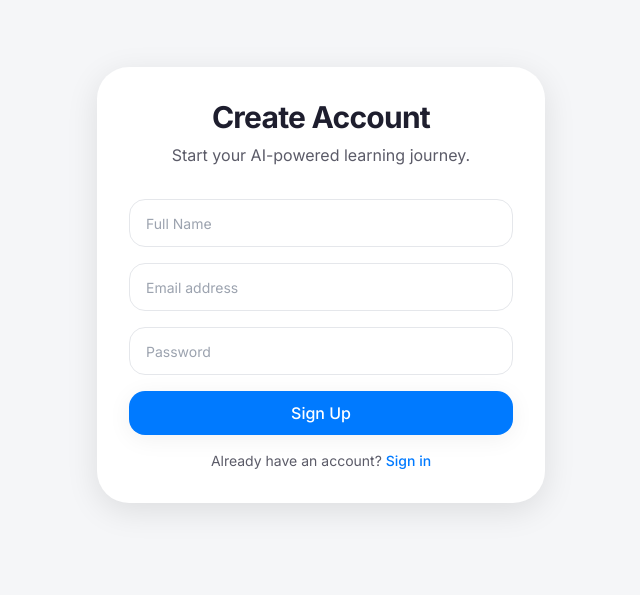
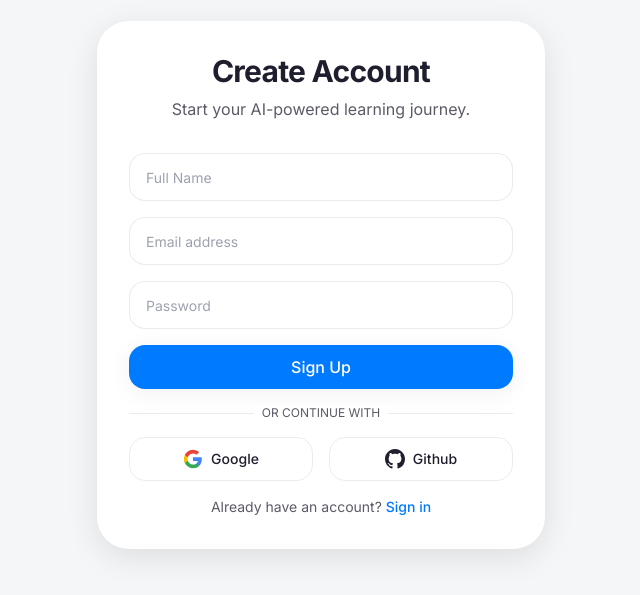
Before and after one commit to CodexAde/Crix, a React app in the folder frontend/: page /register in a window 1280 px wide. Shown: the part 115-710 px from the top of the page, without its empty margins (319-959 px from the left). Built offline with nearby package versions, Linux system fonts and the light colour scheme; no server answers; the HTML template or start-up script is replaced by a standard one.

Commit message:
feat: Introduce dynamic theming with CSS variables and integrate react-hot-toast for enhanced user notifications.

```diff
--- a/frontend/package.json
+++ b/frontend/package.json
@@ -16,6 +16,7 @@
     "lucide-react": "^0.556.0",
     "react": "^19.2.0",
     "react-dom": "^19.2.0",
+    "react-hot-toast": "^2.6.0",
     "react-markdown": "^10.1.0",
     "react-router-dom": "^7.10.1",
     "rehype-katex": "^7.0.1",
--- a/frontend/src/App.jsx
+++ b/frontend/src/App.jsx
@@ -1,6 +1,7 @@
 import { BrowserRouter as Router, Routes, Route, Navigate } from 'react-router-dom';
 import { AuthProvider, useAuth } from './context/AuthContext';
 import { ThemeProvider } from './context/ThemeContext';
+import { Toaster } from 'react-hot-toast';
 import Landing from './pages/Landing';
 import Login from './pages/Login';
 import Register from './pages/Register';
@@ -89,6 +90,32 @@ export default function App() {
     <Router>
       <ThemeProvider>
         <AuthProvider>
+          <Toaster
+            position="top-center"
+            toastOptions={{
+              duration: 3000,
+              style: {
+                background: '#1e1e2e',
+                color: '#fff',
+                borderRadius: '1rem',
+                padding: '12px 20px',
+                fontFamily: 'Inter, sans-serif',
+                fontSize: '14px',
+              },
+              success: {
+                iconTheme: {
+                  primary: '#10B981',
+                  secondary: '#fff',
+                },
+              },
+              error: {
+                iconTheme: {
+                  primary: '#EF4444',
+                  secondary: '#fff',
+                },
+              },
+            }}
+          />
           <AppRoutes />
         </AuthProvider>
       </ThemeProvider>
--- a/frontend/src/components/Button.jsx
+++ b/frontend/src/components/Button.jsx
@@ -15,9 +15,9 @@ export const Button = ({
   const baseStyles = "inline-flex items-center justify-center rounded-2xl font-medium transition-all duration-200 disabled:opacity-50 disabled:pointer-events-none active:scale-95";
 
   const variants = {
-    primary: "bg-accent text-white hover:bg-blue-600 shadow-soft hover:shadow-strong",
-    secondary: "bg-white text-primary border border-border-soft hover:bg-gray-50 shadow-soft",
-    ghost: "text-secondary hover:text-primary hover:bg-gray-100/50",
+    primary: "bg-accent text-white hover:opacity-90 shadow-soft hover:shadow-strong",
+    secondary: "border shadow-soft hover:opacity-80",
+    ghost: "hover:opacity-80",
   };
 
   const sizes = {
@@ -26,9 +26,26 @@ export const Button = ({
     lg: "h-14 px-8 text-lg",
   };
 
+  const getVariantStyles = () => {
+    if (variant === 'secondary') {
+      return {
+        backgroundColor: 'var(--bg-card)',
+        borderColor: 'var(--border-soft)',
+        color: 'var(--text-primary)',
+      };
+    }
+    if (variant === 'ghost') {
+      return {
+        color: 'var(--text-secondary)',
+      };
+    }
+    return {};
+  };
+
   return (
     <button
       className={twMerge(baseStyles, variants[variant], sizes[size], className)}
+      style={getVariantStyles()}
       disabled={isLoading || disabled}
       {...props}
     >
--- a/frontend/src/pages/Login.jsx
+++ b/frontend/src/pages/Login.jsx
@@ -4,6 +4,23 @@ import { useAuth } from '../context/AuthContext';
 import { Button } from '../components/Button';
 import { Input } from '../components/Input';
 import { motion } from 'framer-motion';
+import toast from 'react-hot-toast';
+
+// SVG Icons for social login
+const GoogleIcon = () => (
+  <svg viewBox="0 0 24 24" width="20" height="20">
+    <path fill="#4285F4" d="M22.56 12.25c0-.78-.07-1.53-.2-2.25H12v4.26h5.92c-.26 1.37-1.04 2.53-2.21 3.31v2.77h3.57c2.08-1.92 3.28-4.74 3.28-8.09z"/>
+    <path fill="#34A853" d="M12 23c2.97 0 5.46-.98 7.28-2.66l-3.57-2.77c-.98.66-2.23 1.06-3.71 1.06-2.86 0-5.29-1.93-6.16-4.53H2.18v2.84C3.99 20.53 7.7 23 12 23z"/>
+    <path fill="#FBBC05" d="M5.84 14.09c-.22-.66-.35-1.36-.35-2.09s.13-1.43.35-2.09V7.07H2.18C1.43 8.55 1 10.22 1 12s.43 3.45 1.18 4.93l2.85-2.22.81-.62z"/>
+    <path fill="#EA4335" d="M12 5.38c1.62 0 3.06.56 4.21 1.64l3.15-3.15C17.45 2.09 14.97 1 12 1 7.7 1 3.99 3.47 2.18 7.07l3.66 2.84c.87-2.6 3.3-4.53 6.16-4.53z"/>
+  </svg>
+);
+
+const GithubIcon = () => (
+  <svg viewBox="0 0 24 24" width="20" height="20" fill="currentColor">
+    <path d="M12 0C5.37 0 0 5.37 0 12c0 5.31 3.435 9.795 8.205 11.385.6.105.825-.255.825-.57 0-.285-.015-1.23-.015-2.235-3.015.555-3.795-.735-4.035-1.41-.135-.345-.72-1.41-1.23-1.695-.42-.225-1.02-.78-.015-.795.945-.015 1.62.87 1.845 1.23 1.08 1.815 2.805 1.305 3.495.99.105-.78.42-1.305.765-1.605-2.67-.3-5.46-1.335-5.46-5.925 0-1.305.465-2.385 1.23-3.225-.12-.3-.54-1.53.12-3.18 0 0 1.005-.315 3.3 1.23.96-.27 1.98-.405 3-.405s2.04.135 3 .405c2.295-1.56 3.3-1.23 3.3-1.23.66 1.65.24 2.88.12 3.18.765.84 1.23 1.905 1.23 3.225 0 4.605-2.805 5.625-5.475 5.925.435.375.81 1.095.81 2.22 0 1.605-.015 2.895-.015 3.3 0 .315.225.69.825.57A12.02 12.02 0 0024 12c0-6.63-5.37-12-12-12z"/>
+  </svg>
+);
 
 export default function Login() {
   const [email, setEmail] = useState('');
@@ -17,28 +34,32 @@ export default function Login() {
     setLoading(true);
     try {
       await login(email, password);
-      // Once logged in, check if onboarding is complete or not
-      // For now, let's just go to dashboard or onboarding
-      // We will handle redirect logic in App.jsx or here later
+      toast.success('Welcome back!');
       navigate('/dashboard');
     } catch (error) {
       console.error(error);
-      alert('Login failed');
+      toast.error(error.response?.data?.message || 'Login failed. Please try again.');
     } finally {
       setLoading(false);
     }
   };
 
+  const handleGoogleLogin = () => {
+    const backendUrl = import.meta.env.VITE_BACKEND_URL || 'http://localhost:3000/api/v1';
+    window.location.href = `${backendUrl}/users/auth/google`;
+  };
+
   return (
-    <div className="min-h-screen flex items-center justify-center p-4 bg-[#f5f6f8]">
+    <div className="min-h-screen flex items-center justify-center p-4" style={{ backgroundColor: 'var(--bg-main)' }}>
       <motion.div
         initial={{ opacity: 0, y: 20 }}
         animate={{ opacity: 1, y: 0 }}
-        className="w-full max-w-md bg-white rounded-[2rem] p-8 shadow-strong"
+        className="w-full max-w-md rounded-[2rem] p-8 shadow-strong"
+        style={{ backgroundColor: 'var(--bg-card)' }}
       >
         <div className="text-center mb-8">
-          <h1 className="text-3xl font-bold tracking-tight text-primary mb-2">Welcome back</h1>
-          <p className="text-secondary">Enter your details to continue your journey.</p>
+          <h1 className="text-3xl font-bold tracking-tight mb-2" style={{ color: 'var(--text-primary)' }}>Welcome back</h1>
+          <p style={{ color: 'var(--text-secondary)' }}>Enter your details to continue your journey.</p>
         </div>
 
         <form onSubmit={handleSubmit} className="space-y-4">
@@ -61,7 +82,7 @@ export default function Login() {
             />
           </div>
           <div className="flex justify-end">
-             <Link to="/forgot-password" class="text-sm text-accent hover:underline">Forgot password?</Link>
+             <Link to="/forgot-password" className="text-sm hover:underline" style={{ color: 'var(--accent)' }}>Forgot password?</Link>
           </div>
 
           <Button type="submit" className="w-full" isLoading={loading}>
@@ -70,29 +91,37 @@ export default function Login() {
 
           <div className="relative my-6">
              <div className="absolute inset-0 flex items-center">
-                <span className="w-full border-t border-gray-200" />
+                <span className="w-full border-t" style={{ borderColor: 'var(--border-soft)' }} />
              </div>
              <div className="relative flex justify-center text-xs uppercase">
-                <span className="bg-white px-2 text-gray-500">Or continue with</span>
+                <span className="px-2" style={{ backgroundColor: 'var(--bg-card)', color: 'var(--text-secondary)' }}>Or continue with</span>
              </div>
           </div>
 
           <div className="grid grid-cols-2 gap-4">
             <button
                 type="button"
-                onClick={() => window.location.href = `${import.meta.env.VITE_BACKEND_URL || 'http://localhost:3000/api/v1'}/users/auth/google`}
-                className="flex items-center justify-center h-11 rounded-2xl border border-gray-200 hover:bg-gray-50 transition-colors"
+                onClick={handleGoogleLogin}
+                className="flex items-center justify-center gap-2 h-11 rounded-2xl border transition-colors hover:bg-gray-50"
+                style={{ borderColor: 'var(--border-soft)', color: 'var(--text-primary)' }}
             >
-               Google
+               <GoogleIcon />
+               <span className="text-sm font-medium">Google</span>
             </button>
-            <button type="button" className="flex items-center justify-center h-11 rounded-2xl border border-gray-200 hover:bg-gray-50 transition-colors">
-               Github
+            <button
+              type="button"
+              className="flex items-center justify-center gap-2 h-11 rounded-2xl border transition-colors hover:bg-gray-50"
+              style={{ borderColor: 'var(--border-soft)', color: 'var(--text-primary)' }}
+              onClick={() => toast.error('GitHub login coming soon!')}
+            >
+               <GithubIcon />
+               <span className="text-sm font-medium">Github</span>
             </button>
           </div>
 
-          <p className="text-center text-sm text-secondary mt-6">
+          <p className="text-center text-sm mt-6" style={{ color: 'var(--text-secondary)' }}>
             Don't have an account?{' '}
-            <Link to="/register" className="text-accent font-medium hover:underline">
+            <Link to="/register" className="font-medium hover:underline" style={{ color: 'var(--accent)' }}>
               Create account
             </Link>
           </p>
--- a/frontend/src/pages/Register.jsx
+++ b/frontend/src/pages/Register.jsx
@@ -4,6 +4,23 @@ import { useAuth } from '../context/AuthContext';
 import { Button } from '../components/Button';
 import { Input } from '../components/Input';
 import { motion } from 'framer-motion';
+import toast from 'react-hot-toast';
+
+// SVG Icons for social login
+const GoogleIcon = () => (
+  <svg viewBox="0 0 24 24" width="20" height="20">
+    <path fill="#4285F4" d="M22.56 12.25c0-.78-.07-1.53-.2-2.25H12v4.26h5.92c-.26 1.37-1.04 2.53-2.21 3.31v2.77h3.57c2.08-1.92 3.28-4.74 3.28-8.09z"/>
+    <path fill="#34A853" d="M12 23c2.97 0 5.46-.98 7.28-2.66l-3.57-2.77c-.98.66-2.23 1.06-3.71 1.06-2.86 0-5.29-1.93-6.16-4.53H2.18v2.84C3.99 20.53 7.7 23 12 23z"/>
+    <path fill="#FBBC05" d="M5.84 14.09c-.22-.66-.35-1.36-.35-2.09s.13-1.43.35-2.09V7.07H2.18C1.43 8.55 1 10.22 1 12s.43 3.45 1.18 4.93l2.85-2.22.81-.62z"/>
+    <path fill="#EA4335" d="M12 5.38c1.62 0 3.06.56 4.21 1.64l3.15-3.15C17.45 2.09 14.97 1 12 1 7.7 1 3.99 3.47 2.18 7.07l3.66 2.84c.87-2.6 3.3-4.53 6.16-4.53z"/>
+  </svg>
+);
+
+const GithubIcon = () => (
+  <svg viewBox="0 0 24 24" width="20" height="20" fill="currentColor">
+    <path d="M12 0C5.37 0 0 5.37 0 12c0 5.31 3.435 9.795 8.205 11.385.6.105.825-.255.825-.57 0-.285-.015-1.23-.015-2.235-3.015.555-3.795-.735-4.035-1.41-.135-.345-.72-1.41-1.23-1.695-.42-.225-1.02-.78-.015-.795.945-.015 1.62.87 1.845 1.23 1.08 1.815 2.805 1.305 3.495.99.105-.78.42-1.305.765-1.605-2.67-.3-5.46-1.335-5.46-5.925 0-1.305.465-2.385 1.23-3.225-.12-.3-.54-1.53.12-3.18 0 0 1.005-.315 3.3 1.23.96-.27 1.98-.405 3-.405s2.04.135 3 .405c2.295-1.56 3.3-1.23 3.3-1.23.66 1.65.24 2.88.12 3.18.765.84 1.23 1.905 1.23 3.225 0 4.605-2.805 5.625-5.475 5.925.435.375.81 1.095.81 2.22 0 1.605-.015 2.895-.015 3.3 0 .315.225.69.825.57A12.02 12.02 0 0024 12c0-6.63-5.37-12-12-12z"/>
+  </svg>
+);
 
 export default function Register() {
   const [name, setName] = useState('');
@@ -18,26 +35,32 @@ export default function Register() {
     setLoading(true);
     try {
       await register(name, email, password);
-      // Go to onboarding after signup
+      toast.success('Account created! Let\'s set up your profile.');
       navigate('/onboarding');
     } catch (error) {
       console.error(error);
-      alert('Registration failed');
+      toast.error(error.response?.data?.message || 'Registration failed. Please try again.');
     } finally {
       setLoading(false);
     }
   };
 
+  const handleGoogleLogin = () => {
+    const backendUrl = import.meta.env.VITE_BACKEND_URL || 'http://localhost:3000/api/v1';
+    window.location.href = `${backendUrl}/users/auth/google`;
+  };
+
   return (
-    <div className="min-h-screen flex items-center justify-center p-4 bg-[#f5f6f8]">
+    <div className="min-h-screen flex items-center justify-center p-4" style={{ backgroundColor: 'var(--bg-main)' }}>
       <motion.div
         initial={{ opacity: 0, y: 20 }}
         animate={{ opacity: 1, y: 0 }}
-        className="w-full max-w-md bg-white rounded-[2rem] p-8 shadow-strong"
+        className="w-full max-w-md rounded-[2rem] p-8 shadow-strong"
+        style={{ backgroundColor: 'var(--bg-card)' }}
       >
         <div className="text-center mb-8">
-          <h1 className="text-3xl font-bold tracking-tight text-primary mb-2">Create Account</h1>
-          <p className="text-secondary">Start your AI-powered learning journey.</p>
+          <h1 className="text-3xl font-bold tracking-tight mb-2" style={{ color: 'var(--text-primary)' }}>Create Account</h1>
+          <p style={{ color: 'var(--text-secondary)' }}>Start your AI-powered learning journey.</p>
         </div>
 
         <form onSubmit={handleSubmit} className="space-y-4">
@@ -73,9 +96,39 @@ export default function Register() {
             Sign Up
           </Button>
 
-          <p className="text-center text-sm text-secondary mt-6">
+          <div className="relative my-6">
+             <div className="absolute inset-0 flex items-center">
+                <span className="w-full border-t" style={{ borderColor: 'var(--border-soft)' }} />
+             </div>
+             <div className="relative flex justify-center text-xs uppercase">
+                <span className="px-2" style={{ backgroundColor: 'var(--bg-card)', color: 'var(--text-secondary)' }}>Or continue with</span>
+             </div>
+          </div>
+
+          <div className="grid grid-cols-2 gap-4">
+            <button
+                type="button"
+                onClick={handleGoogleLogin}
+                className="flex items-center justify-center gap-2 h-11 rounded-2xl border transition-colors hover:bg-gray-50"
+                style={{ borderColor: 'var(--border-soft)', color: 'var(--text-primary)' }}
+            >
+               <GoogleIcon />
+               <span className="text-sm font-medium">Google</span>
+            </button>
+            <button
+              type="button"
+              className="flex items-center justify-center gap-2 h-11 rounded-2xl border transition-colors hover:bg-gray-50"
+              style={{ borderColor: 'var(--border-soft)', color: 'var(--text-primary)' }}
+              onClick={() => toast.error('GitHub login coming soon!')}
+            >
+               <GithubIcon />
+               <span className="text-sm font-medium">Github</span>
+            </button>
+          </div>
+
+          <p className="text-center text-sm mt-6" style={{ color: 'var(--text-secondary)' }}>
             Already have an account?{' '}
-            <Link to="/login" className="text-accent font-medium hover:underline">
+            <Link to="/login" className="font-medium hover:underline" style={{ color: 'var(--accent)' }}>
               Sign in
             </Link>
           </p>
--- a/frontend/tailwind.config.js
+++ b/frontend/tailwind.config.js
@@ -10,6 +10,7 @@ export default {
       colors: {
         main: "var(--bg-main)",
         card: "var(--bg-card)",
+        surface: "var(--bg-surface)",
         primary: "var(--text-primary)",
         secondary: "var(--text-secondary)",
         accent: "var(--accent)",
```
Also changed, not shown: frontend/src/components/Input.jsx (+6 -1 lines), frontend/src/pages/Landing.jsx (+44 -15 lines), frontend/src/pages/Onboarding.jsx (+41 -20 lines), 1 other file (tests, documents, lock files or other folders).
